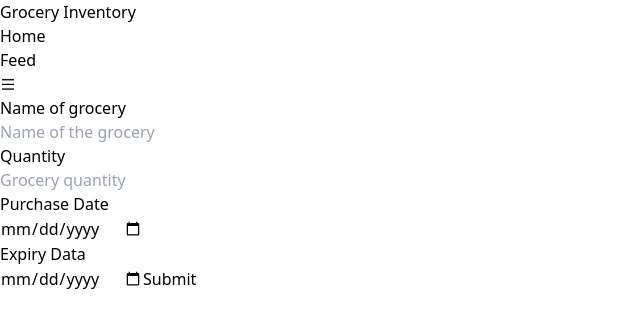
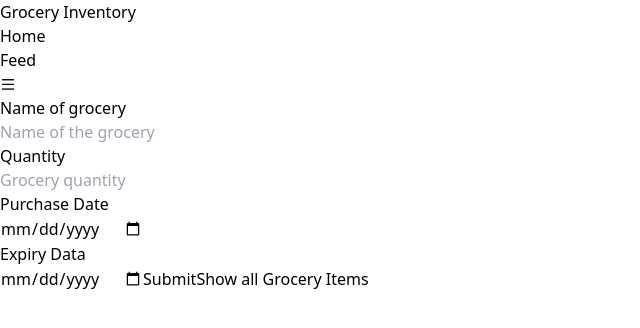
Before and after one commit to CoderVaibhav18/Smart-Grocery-Inventory---Expiry-Tracker, a React (Vite) app in the folder frontend/: page / in a window 1280 px wide. Shown: the top 328 px of the page, without its empty margins (0-640 px from the left). Built offline with nearby package versions, Linux system fonts and the light colour scheme.

Commit message:
All Done

```diff
--- a/frontend/src/pages/Home.jsx
+++ b/frontend/src/pages/Home.jsx
@@ -1,12 +1,15 @@
 import { useState } from "react";
 import "remixicon/fonts/remixicon.css";
 import axios from "axios";
+import { Link } from "react-router-dom";
 
 const Home = () => {
   const [groceryName, setGroceryName] = useState("");
   const [quantity, setQuantity] = useState("");
   const [purchaseDate, setPurchaseDate] = useState("");
   const [expiryData, setExpiryData] = useState("");
+
+  // const navigate = useNavigate();
 
   const submitHandler = async (e) => {
     e.preventDefault();
@@ -71,10 +74,16 @@ const Home = () => {
         />
         <button
           type="submit"
-          className="w-full py-2 rounded-lg font-medium bg-[#111] text-white"
+          className="w-full mb-5 py-3 rounded-lg font-medium bg-[#111] text-white"
         >
           Submit
         </button>
+        <Link
+          to="/feed"
+          className="w-full text-center mb-5 py-3 rounded-lg font-medium bg-red-500 text-white"
+        >
+          Show all Grocery Items
+        </Link>
       </form>
     </div>
   );
--- a/frontend/src/pages/feed.jsx
+++ b/frontend/src/pages/feed.jsx
@@ -1,10 +1,13 @@
 import { useState, useEffect } from "react";
 import axios from "axios";
+import { useNavigate } from "react-router-dom";
 
 const Feed = () => {
   const [groceryList, setGroceryList] = useState([]);
   const [loading, setLoading] = useState(true);
   const [error, setError] = useState("");
+
+  const navigate = useNavigate();
 
   // Fetch grocery data from the backend
   useEffect(() => {
@@ -41,7 +44,7 @@ const Feed = () => {
     <div className="max-w-6xl mx-auto p-4">
       <h2 className="text-3xl font-semibold mb-6 text-center">Grocery List</h2>
 
-      <div className="grid gap-6 sm:grid-cols-2 lg:grid-cols-3">
+      <div className="grid gap-6 sm:grid-cols-2  lg:grid-cols-3">
         {groceryList.length > 0 ? (
           groceryList.map((item) => (
             <div
@@ -72,9 +75,17 @@ const Feed = () => {
             </div>
           ))
         ) : (
-          <p className="text-center text-gray-600 col-span-full">
-            No grocery items available.
-          </p>
+          <div className="text-center">
+            <p className="text-center text-gray-600 col-span-full">
+              No grocery items available.
+            </p>
+            <button
+              onClick={() => navigate("/")}
+              className="mt-4 bg-red-500 text-white py-2 px-4 rounded-md hover:bg-red-600 transition-colors duration-300"
+            >
+              Back to add
+            </button>
+          </div>
         )}
       </div>
     </div>
```
